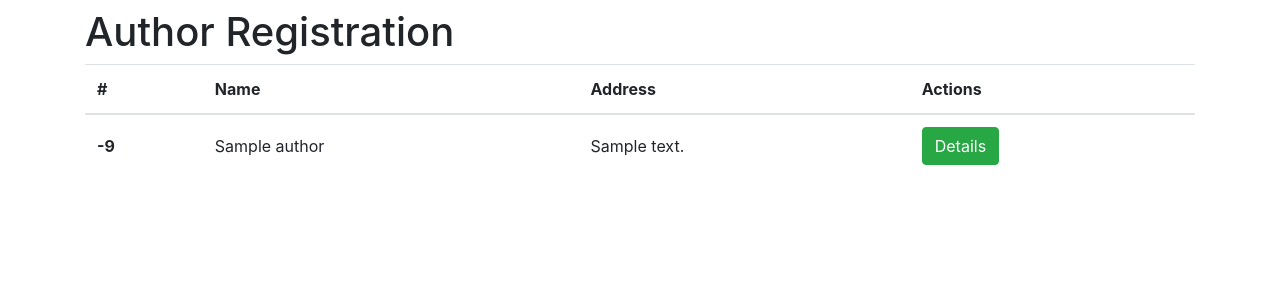
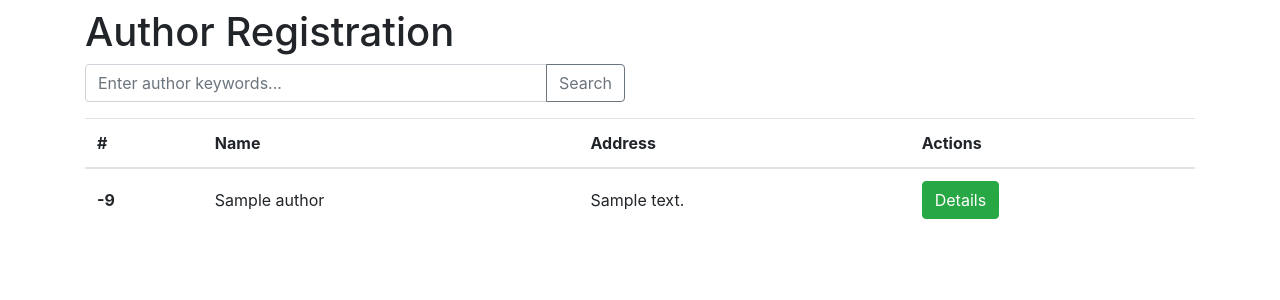
Before and after one commit to aziilah/CI4, a CodeIgniter 4 app: template app/Views/authors/index.php in a window 1280 px wide. Shown: the part 56-356 px from the top of the page. Run offline with PHP 8.4 and a stand-in for CodeIgniter, Linux system fonts and the light colour scheme; the template is opened without the code that fills it: most values are stand-ins (such as "Sample title", 1, 10 or a date in 2020); data that the repository does not hold is empty; some libraries are stand-ins or nearby versions.

Commit message:
display searching author

```diff
--- a/app/Views/authors/index.php
+++ b/app/Views/authors/index.php
@@ -3,9 +3,21 @@
 <?= $this->section('content'); ?>
 <div class="container">
     <div class="row">
+        <div class="col-6">
+            <h1 class="mt-2">Author Registration</h1>
+            <form action="" method="post">
+                <div class="input-group mb-3">
+                    <input type="text" class="form-control" placeholder="Enter author keywords..." name="keyword">
+                    <div class="input-group-append">
+                        <button class="btn btn-outline-secondary" type="submit" id="submit">Search</button>
+                    </div>
+                </div>
+            </form>
+        </div>
+    </div>
+    <div class="row">
         <div class="col">
 
-            <h1 class="mt-2">Author Registration</h1>
 
             <table class="table">
                 <thead>
```
